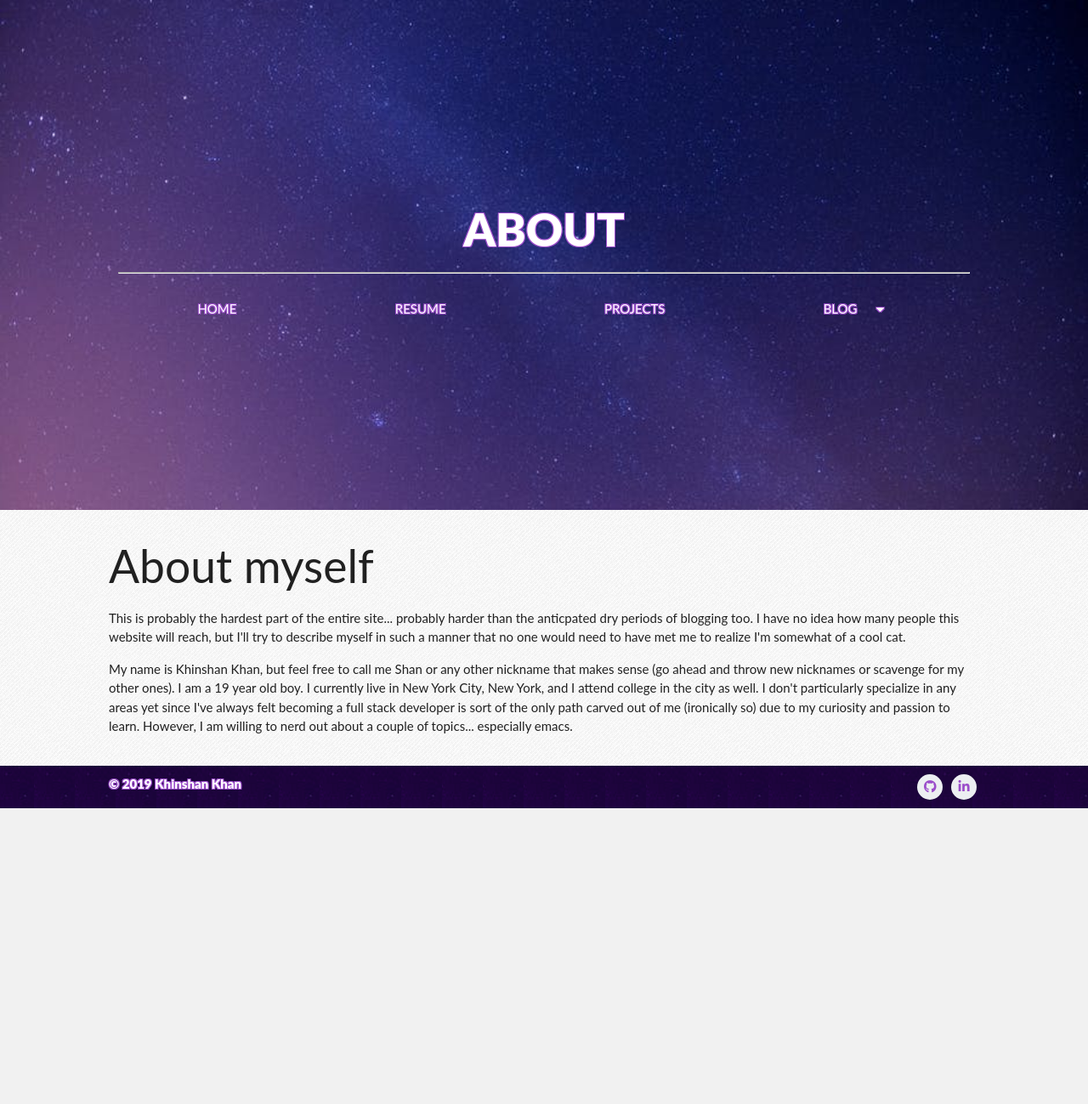
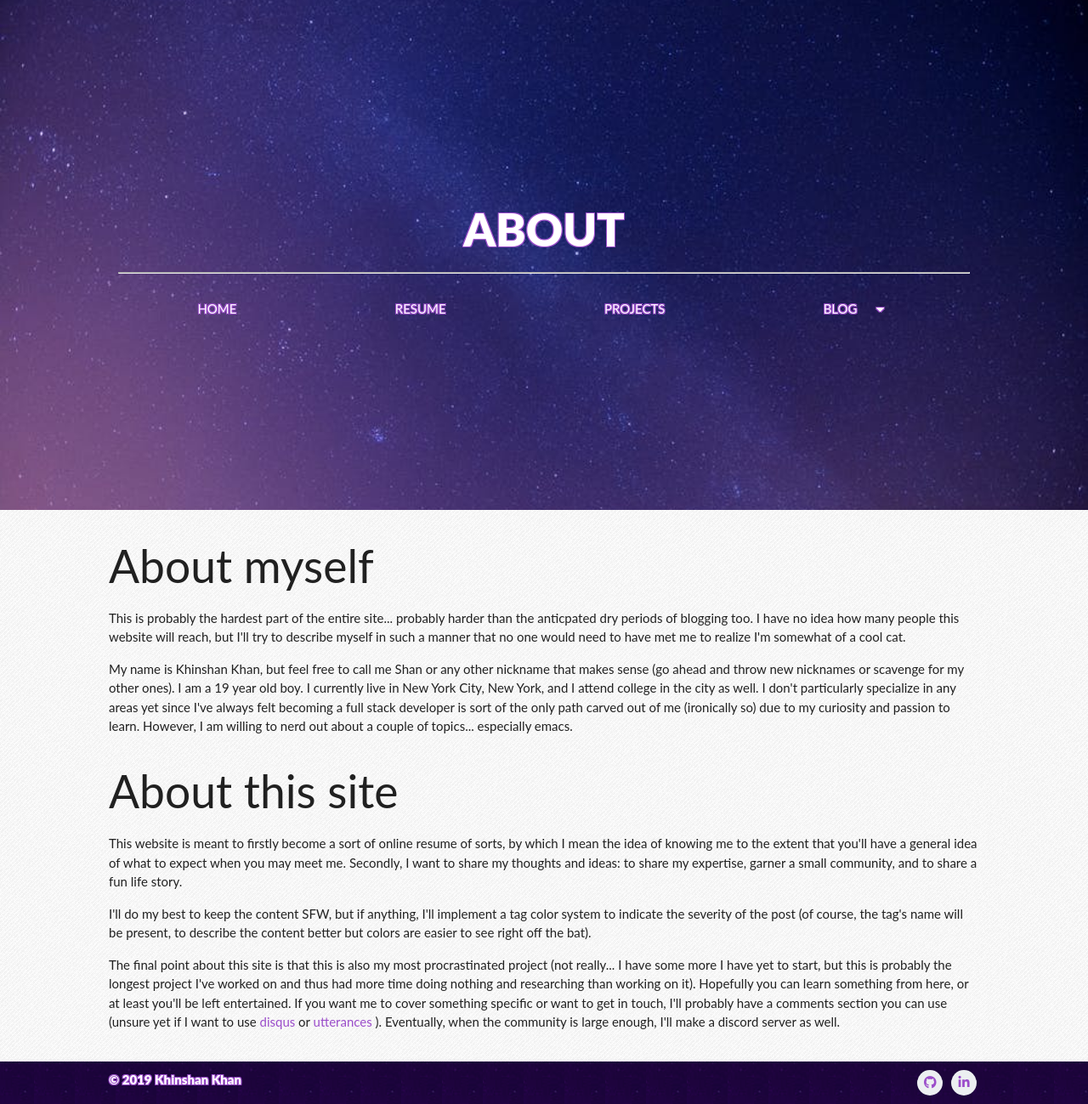
Before and after one commit to khinshankhan/kkhan01.github.io, a Flask app: page /about/ in a window 1280 px wide. Shown: the whole page at 85% size. Before the commit the page ends 951 px from the top, so only its background shows below. Run offline with Flask 2, Linux system fonts and the light colour scheme; some libraries are stand-ins or nearby versions.

Commit message:
about this site

```diff
--- a/_flask/templates/about.html
+++ b/_flask/templates/about.html
@@ -39,6 +39,32 @@ About
       a couple of topics... especially emacs.
     </p>
 
+    <h2>About this site</h2>
+    <p>
+      This website is meant to firstly become a sort of online resume of sorts, by which I
+      mean the idea of knowing me to the extent that you'll have a general idea of what to
+      expect when you may meet me. Secondly, I want to share my thoughts and ideas: to share
+      my expertise, garner a small community, and to share a fun life story.
+    </p>
+
+    <p>
+      I'll do my best to keep the content SFW, but if anything, I'll implement a tag color
+      system to indicate the severity of the post (of course, the tag's name will be present,
+      to describe the content better but colors are easier to see right off the bat).
+    </p>
+
+    <p>
+      The final point about this site is that this is also my most procrastinated project
+      (not really... I have some more I have yet to start, but this is probably the longest
+      project I've worked on and thus had more time doing nothing and researching than
+      working on it). Hopefully you can learn something from here, or at least you'll be left
+      entertained. If you want me to cover something specific or want to get in touch, I'll
+      probably have a comments section you can use (unsure yet if I want to use
+      <a style="color:#9b4dca;" href="https://disqus.com/">disqus</a>
+      or
+      <a style="color:#9b4dca;" href="https://github.com/utterance/utterances">utterances</a>
+      ). Eventually, when the community is large enough, I'll make a discord server as well.
+    </p>
   </div>
 </div>
 
```
